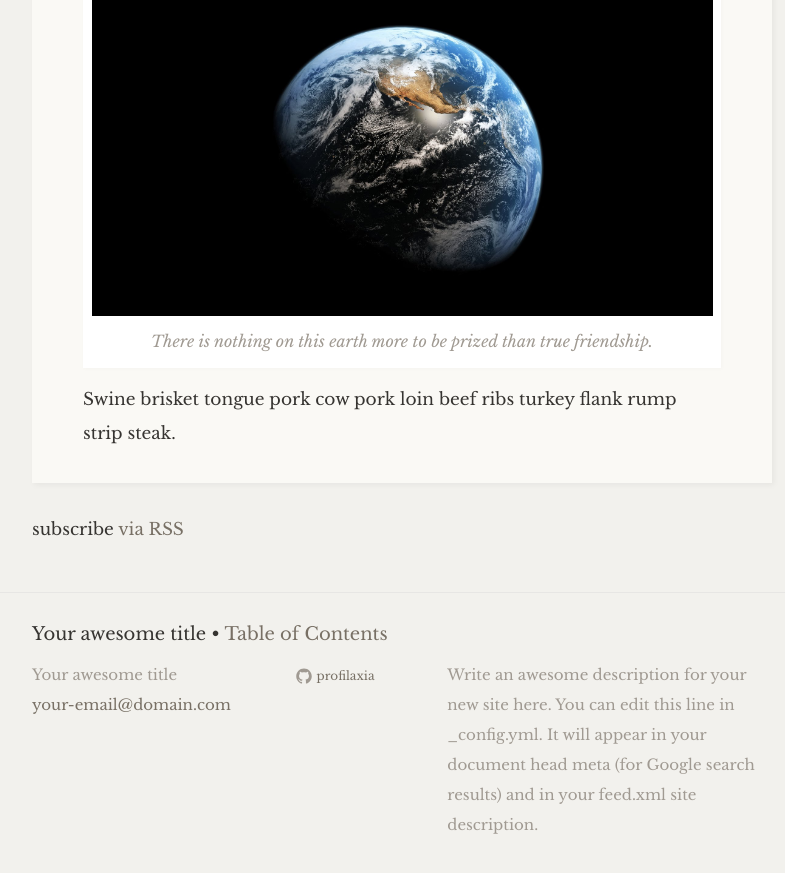
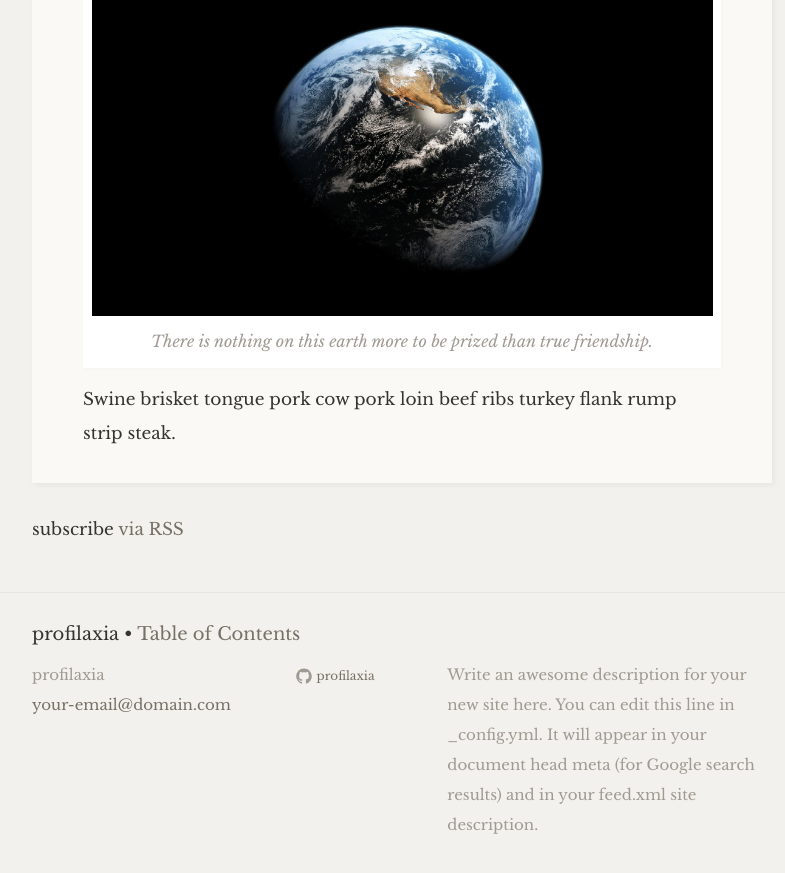
Before and after one commit to profilaxia/profilaxia.github.io, a Jekyll site: the page built from index.html, in a window 1280 px wide and 900 px high, scrolled down 1725 px. Shown: the top 873 px of the window, without its empty margins (238-1023 px from the left). Built offline with Jekyll 4.4.1, drawn with Linux system fonts in a browser that asks for light colours; some web fonts are replaced; some of the changed text lies outside the part shown.

Commit message:
Edited _config.yml

```diff
--- a/_config.yml
+++ b/_config.yml
@@ -13,13 +13,13 @@
 # you will see them accessed via {{ site.title }}, {{ site.email }}, and so on.
 # You can create any custom variable you would like, and they will be accessible
 # in the templates via {{ site.myvariable }}.
-title: Your awesome title
+title: profilaxia
 email: your-email@domain.com
 description: > # this means to ignore newlines until "baseurl:"
   Write an awesome description for your new site here. You can edit this
   line in _config.yml. It will appear in your document head meta (for
   Google search results) and in your feed.xml site description.
-baseurl: "/jekyll-theme-libretto" # the subpath of your site, e.g. /blog
+#baseurl: "/jekyll-theme-libretto" # the subpath of your site, e.g. /blog
 url: "https://profilaxia.github.io" # the base hostname & protocol for your site
 github_username:    profilaxia
 
```
